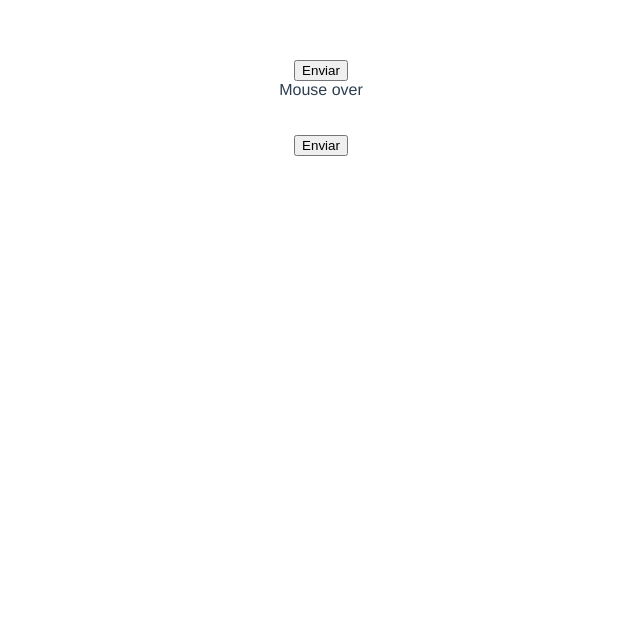
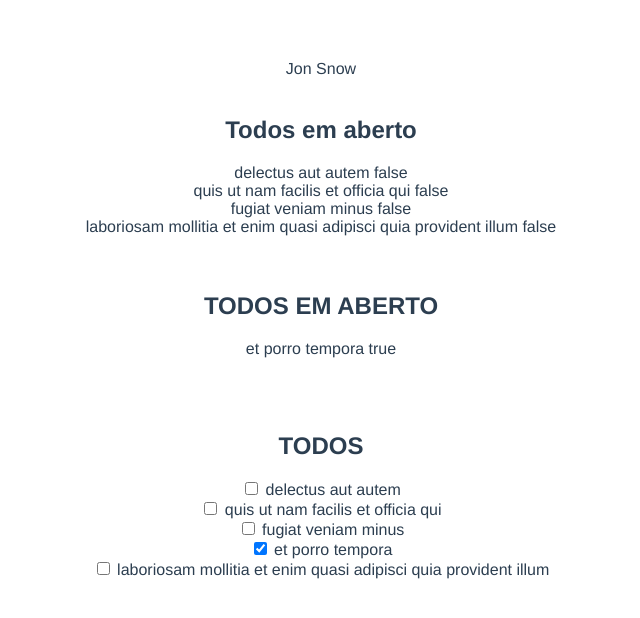
Before and after one commit to gbsalermo/vue.js, a Vue app in the folder hello-word/: page / in a window 1280 px wide. Shown: the top 618 px of the page, without its empty margins (319-959 px from the left). Built offline with nearby package versions, Linux system fonts and the light colour scheme.

Commit message:
Aula computed e testando formatos de printar uma lita de valores e mudar seu valor de true para false, alem de testar com nome de usuario tbm

```diff
--- a/hello-word/src/App.vue
+++ b/hello-word/src/App.vue
@@ -1,128 +1,34 @@
 <template>
-<!--   <TheHeader v-if="showHeader"/>
+<div>
+  {{ fullName }} <br> <br>
 
-    <h1 :class="classVar">
-    teste
-  </h1>
+  <h2>Todos em aberto</h2>
 
-  <div v-show="showName">
-    Nome: {{ firstName }} <br>
-    Sobrenome: {{ lastName }}
-  </div>
-
-  <div v-if="acessLevel ==='admin'"> Usuario Admin</div>
-  <div v-else-if="acessLevel === 'Marketing'">Usuario Marketing</div>
-  <div v-else>Usuario User</div>
-
-  <h1 :class = "{'title': false, 'title-home': isHome}">
-    Curso vue 3
-  </h1>
-
-  <p :class="['text', {'title-home': isHome}]">
-    Lorem ipsum dolor sit amet consectetur adipisicing elit. Illo omnis harum facere amet ea iusto praesentium quisquam quam facilis veritatis tempora aspernatur, quos consectetur impedit nostrum, quia eos maiores inventore.
-  </p>
-  <p :style="{'color': 'aqua', 'background-color': 'black'}">
-    Lorem ipsum dolor sit amet consectetur adipisicing elit. Illo omnis harum facere amet ea iusto praesentium quisquam quam facilis veritatis tempora aspernatur, quos consectetur impedit nostrum, quia eos maiores inventore.
-  </p>
-
-  <div v-for="(obj, index) in todos"
-      v-bind:key="obj.id"
-      class="todos-item"
-  >
-      {{index}} - {{ obj.title }}
-  </div>
-  <img
-
-  alt="Vue logo" src="./assets/logo.png">
-  <HelloWorld msg="Welcome to Your Vue.js App"/>
-   -->
-
-
-
-   <button v-on:click="onClick()">
-    Enviar
-   </button>
-
-   <br>
-
-   <div @mouseover="onMouseover"
-        @mouseout="onMouseOut"
-   >
-    Mouse over
-   </div>
-
-   <br><br>
-   <form action="https://google.com"
-    @v-on:submit="onSubmit()"
-   >
-      <button type="submit">
-        Enviar
-      </button>
-
-   </form>
- <!--  <div>
-    two way data binding
-    v-model -> formularios
-  </div>
-
-  <br><br>
-
-  <div>
-    <label>Nome</label>
-  <input
-        v-model="name"
-        type="text"
-  ><br>
-
-  {{ name }}
-
-  </div>
-
-  <br>><br>
-
-  <div>
-    <label>Sports</label><br>
-    <select v-model="sports">
-
-      <option value="">ESCOLHA</option>
-      <option value="futebol">FUTEBOL</option>
-      <option value="basquete">BASQUETE</option>
-      <option value="tenis">TENIS</option>
-    </select><br>
-    {{ sports }}
-  </div>
-
-  <br><br>
-  <div>
-    <label>News Letter</label>
-    <input
-      v-model="newsletter"
-      type="radio"
-      value="Sim"
-      > Sim
-    <input
-      v-model="newsletter"
-      type="radio"
-      value="Não"
-      > Não
-      <br><br>
-      {{ newsletter }}
-  </div>
+  <div v-for="todo in uncompletedTodo"
+  :key="todo.id">
+  {{ todo.title }} <span>{{ todo.completed }}</span>
+</div>
 
 <br><br>
 
-<div>
-<label>Contrato</label><br>
-<input
-    v-model="contract"
-    type="checkbox"
-    >aceita nossos termos...
+    <h2>TODOS EM ABERTO</h2>
+  <div v-for="todo in completedTodo"
+    :key="todo.id">
+    {{ todo.title }} <span>{{ todo.completed }}</span>
+  </div>
+  <br><br><br>
 
-    <br>
+  <h2>TODOS</h2>
+  <div v-for="todo in todos"
+    :key="todo.id">
 
-    {{ contract }}
+    <input v-model="todo.completed"
+      type="checkbox"
+    >
+    {{ todo.title }}
+  </div>
 
-</div> -->
+</div>
 </template>
 
 <script>
@@ -131,33 +37,15 @@ import TheHeader from './components/TheHeader.vue'; */
 
 export default {
   name: 'App',
-/*   components: {
-    HelloWorld,
-      TheHeader
-  }, */
   data(){
     return{
 
-
-
-/*
-      teste do v-model
-      name: '',
-      sports: '',
-      newsletter: '',
-      contract: '', */
-
- /*      pClass: 'text',
-      isHome: true,
-      classVar: 'title',
-      /* showHeader: true,
-      firstName: 'Enzo',
-      lastName: 'Gabriel',
-      showtName: false,
-      acessLevel: 'admin' */
-
- /*      todos:
-[
+      user:{
+        firstName: 'Jon',
+        lastName: 'Snow'
+      },
+      todos:
+        [
   {
     "userId": 1,
     "id": 1,
@@ -188,24 +76,30 @@ export default {
     "title": "laboriosam mollitia et enim quasi adipisci quia provident illum",
     "completed": false
   }
-] */
+]
+
     }
   },
 
+  computed: {
+    fullName(){
+     return `${this.user.firstName} ${this.user.lastName}`
+    },
+    uncompletedTodo(){
+      return this.todos.filter(todo => !todo.completed);
+    },
+    completedTodo(){
+      return this.todos.filter(todo => todo.completed);
+    }
+
+  },
+
     methods: {
-      onClick(){
-        console.log('click');
-      },
-      onMouseover($evt){
-        console.log('mouse over', $evt);
-      },
-      onMouseOut($evt){
-        console.log('mouse out', $evt)
-      },
-      onSubmit(){
-        console.log('submit');
-      },
-    },
+
+      click(){
+        console.log('this');
+      }
+    }
   }
 </script>
 
--- a/hello-word/src/main.js
+++ b/hello-word/src/main.js
@@ -1,4 +1,4 @@
 import { createApp } from 'vue'
 import App from './App.vue'
 
-createApp(App).mount('#app')
+window.app = createApp(App).mount('#app')
```
